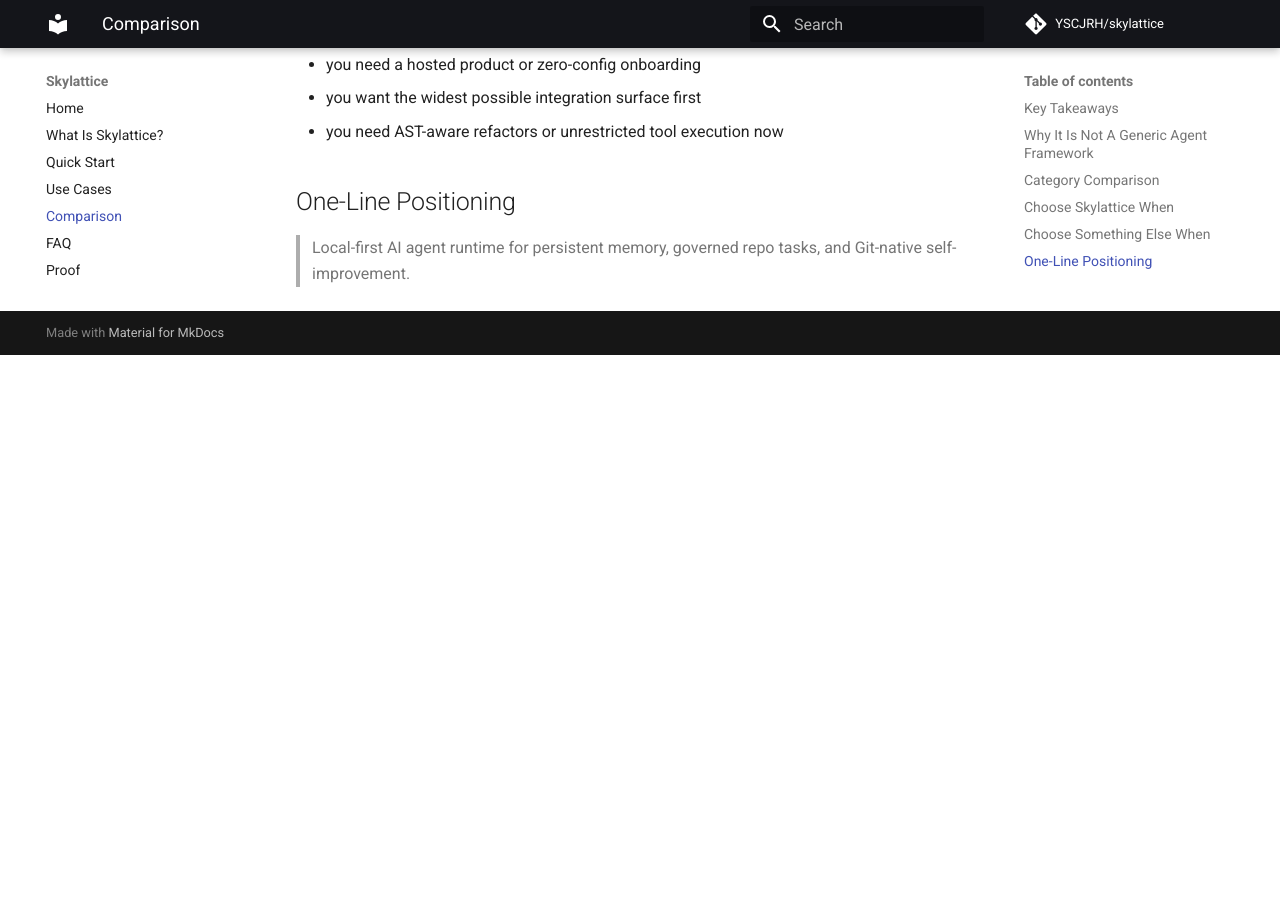
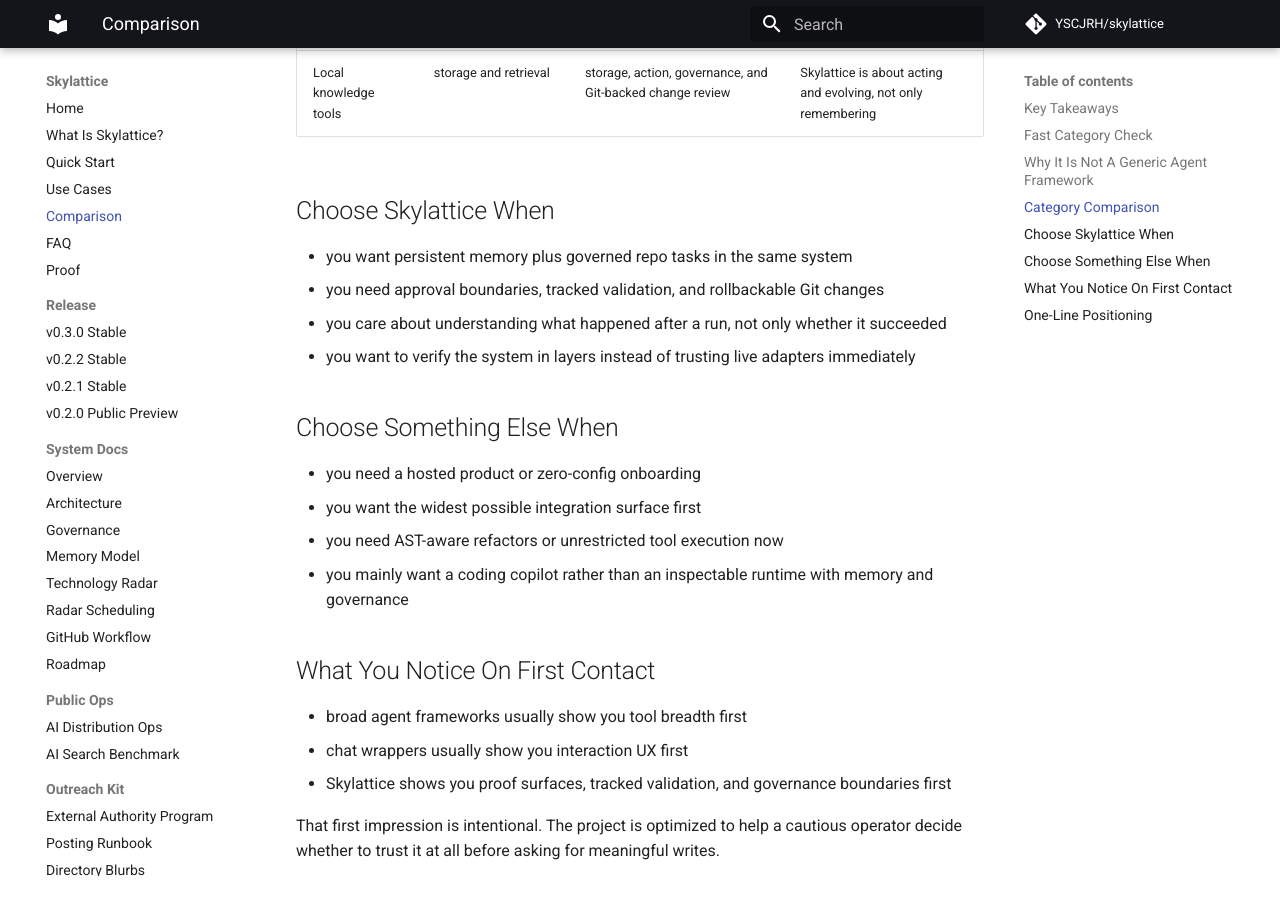
Before and after one commit to YSCJRH/skylattice, an MkDocs documentation site: the page built from docs/comparison.md, in a window 1280 px wide and 900 px high, scrolled down 1555 px. Built offline with MkDocs 1.6.1 and Material for MkDocs 9.7.7, drawn with Linux system fonts in a browser that asks for light colours; comment, search, counter and statistics services are not loaded; before the commit the page ends 1910 px from its top, so only the background shows below that; some of the changed text lies outside the part shown.

```diff
--- a/docs/comparison.md
+++ b/docs/comparison.md
@@ -18,6 +18,20 @@ If you are searching for a local-first AI agent runtime or an auditable agent fr
 - Skylattice gives up integration breadth in exchange for clearer operator boundaries.
 - It behaves more like a governed runtime than a workflow bot, prompt wrapper, or hosted assistant.
 - It is strongest when rollbackability, auditability, and Git-backed review matter more than tool count.
+
+## Fast Category Check
+
+Skylattice is probably the right category if you care most about:
+
+- local-first state and memory boundaries
+- understanding exactly what changed after a run
+- keeping validation, approvals, and rollback visible in tracked artifacts
+
+Skylattice is probably the wrong category if you care most about:
+
+- broad tool ecosystems first
+- fast hosted convenience
+- autonomous execution breadth before review boundaries
 
 ## Why It Is Not A Generic Agent Framework
 
@@ -40,12 +54,22 @@ That means Skylattice intentionally favors deterministic text edits, tracked val
 - you want persistent memory plus governed repo tasks in the same system
 - you need approval boundaries, tracked validation, and rollbackable Git changes
 - you care about understanding what happened after a run, not only whether it succeeded
+- you want to verify the system in layers instead of trusting live adapters immediately
 
 ## Choose Something Else When
 
 - you need a hosted product or zero-config onboarding
 - you want the widest possible integration surface first
 - you need AST-aware refactors or unrestricted tool execution now
+- you mainly want a coding copilot rather than an inspectable runtime with memory and governance
+
+## What You Notice On First Contact
+
+- broad agent frameworks usually show you tool breadth first
+- chat wrappers usually show you interaction UX first
+- Skylattice shows you proof surfaces, tracked validation, and governance boundaries first
+
+That first impression is intentional. The project is optimized to help a cautious operator decide whether to trust it at all before asking for meaningful writes.
 
 ## One-Line Positioning
 
```
Also changed, not shown: docs/faq.md (+15 -0 lines), docs/quickstart.md (+26 -0 lines), docs/tasks/onboarding-clarity-pass.md (added, +30 -0 lines), docs/use-cases.md (+25 -0 lines).
